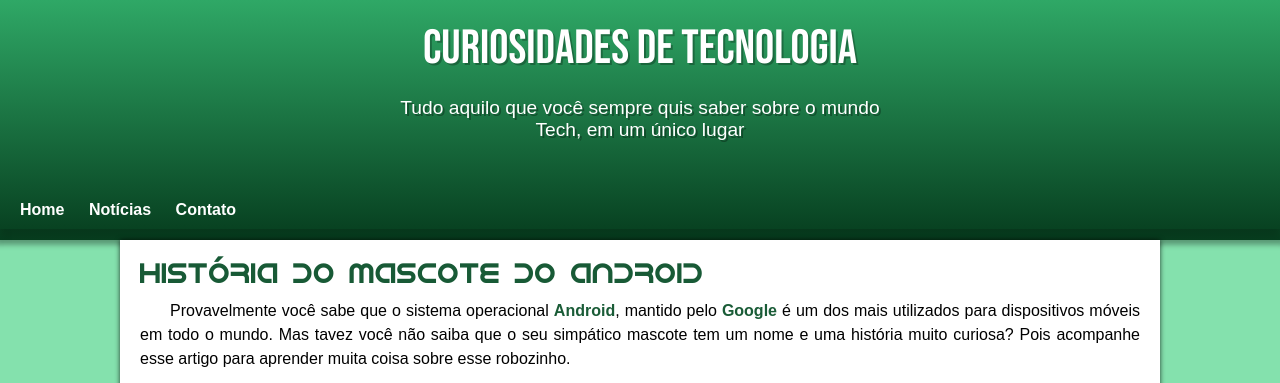
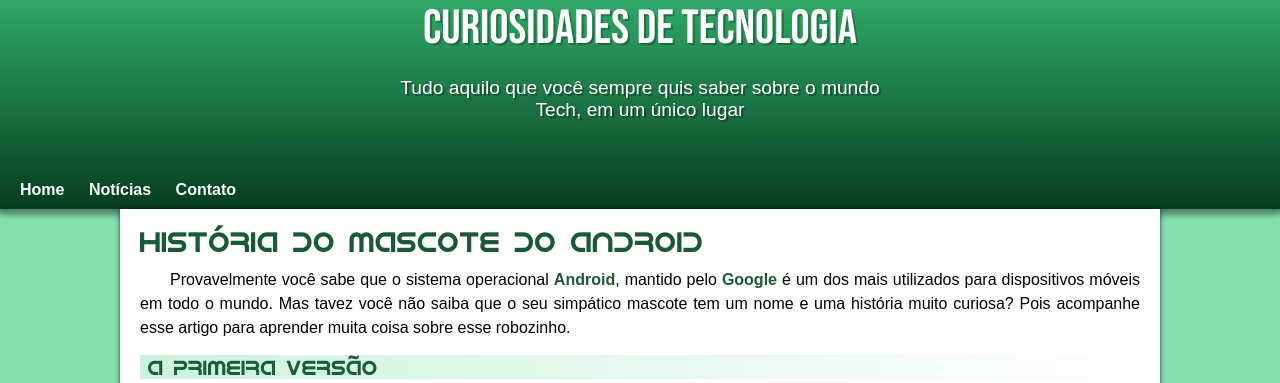
Before and after one commit to pablothome/projeto-android, a plain HTML site: page index.html in a window 1280 px wide. Shown: the top 383 px of the page. Drawn offline with Linux system fonts and the light colour scheme.

Commit message:
Update style.css

```diff
--- a/style.css
+++ b/style.css
@@ -44,11 +44,10 @@ a.externo::after {
 header {
     background-image: linear-gradient(to bottom, var(--cor3), var(--cor5));
     width: 100%;
-    height: 220px;
     text-align: center;
     color: white;
     box-shadow: 0px 0px 5px 5px rgba(0, 0, 0, 0.308);
-    padding-top: 20px;
+    padding-top: 20px 0;
 }
 
 header>h1 {
@@ -73,7 +72,7 @@ header>p {
 }
 
 nav {
-
+    background-color: transparent;
     padding: 10px;
     box-shadow: 0px 7px 7px rgba(0, 0, 0, 0.158);
     text-align: left;
```
